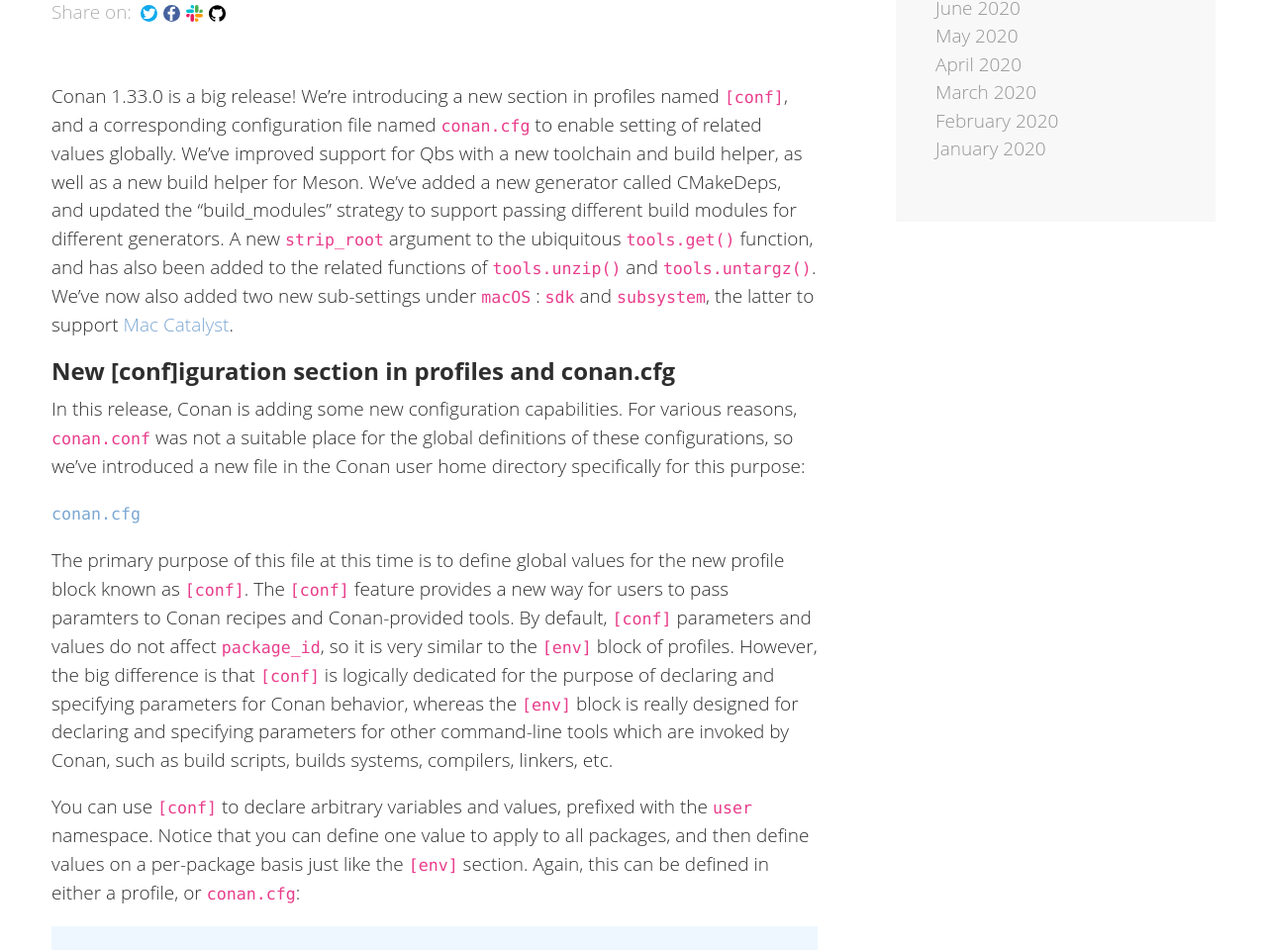
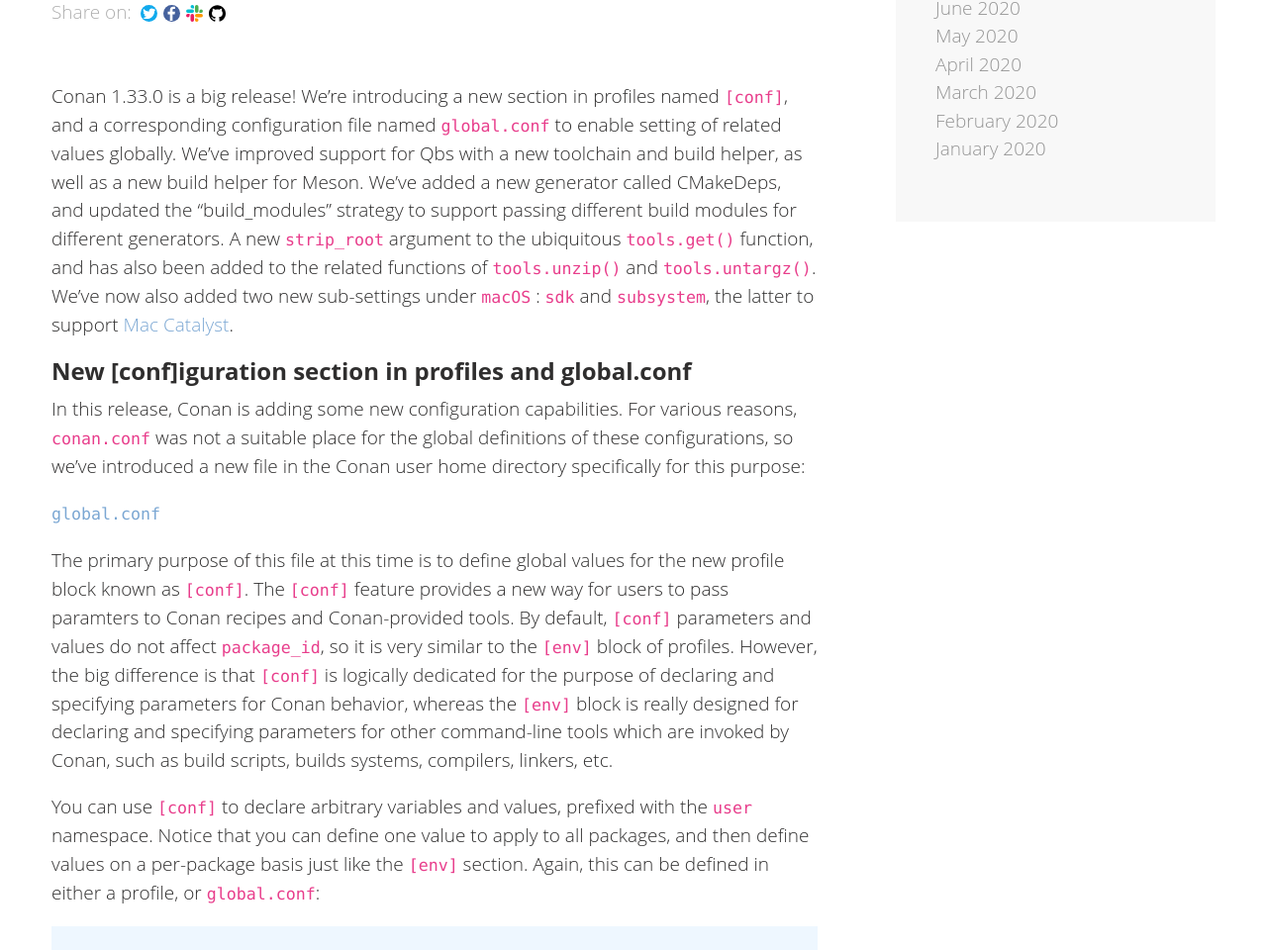
Before and after one commit to conan-io/conan-io.github.io, a Jekyll site: the page built from _posts/2021-01-27-New-conan-release-1-33.markdown, in a window 1280 px wide and 1400 px high. Shown: the part 418-1378 px from the top of the window at 99% size. Built offline with Jekyll 4.4.1, drawn with Linux system fonts in a browser that asks for light colours; comment, search, counter and statistics services are not loaded.

Commit message:
change conf name

```diff
--- a/_posts/2021-01-27-New-conan-release-1-33.markdown
+++ b/_posts/2021-01-27-New-conan-release-1-33.markdown
@@ -6,7 +6,7 @@ MSVC compiler settings, and better support for Apple platforms such as Catalyst.
 ---
 
 Conan 1.33.0 is a big release! We're introducing a new section in profiles named
-`[conf]`, and a corresponding configuration file named `conan.cfg` to
+`[conf]`, and a corresponding configuration file named `global.conf` to
 enable setting of related values globally. We've improved support for Qbs with a
 new toolchain and build helper, as well as a new build helper for Meson. We've
 added a new generator called CMakeDeps, and updated the "build_modules" strategy
@@ -16,14 +16,14 @@ been added to the related functions of `tools.unzip()` and `tools.untargz()`.
 We've now also added two new sub-settings under `macOS` : `sdk` and `subsystem`,
 the latter to support [Mac Catalyst](https://developer.apple.com/mac-catalyst/).
 
-## New [conf]iguration section in profiles and conan.cfg
+## New [conf]iguration section in profiles and global.conf
 
 In this release, Conan is adding some new configuration capabilities. For
 various reasons, `conan.conf` was not a suitable place for the global
 definitions of these configurations, so we've introduced a new file in the Conan
 user home directory specifically for this purpose:
 
-[`conan.cfg`](https://docs.conan.io/en/latest/reference/config_files/conan_cfg.html)
+[`global.conf`](https://docs.conan.io/en/latest/reference/config_files/global_conf.html)
 
 The primary purpose of this file at this time is to define global values for the
 new profile block known as `[conf]`. The `[conf]` feature provides a new way for
@@ -38,7 +38,7 @@ Conan, such as build scripts, builds systems, compilers, linkers, etc.
 You can use `[conf]` to declare arbitrary variables and values, prefixed with
 the `user` namespace. Notice that you can define one value to apply to all
 packages, and then define values on a per-package basis just like the `[env]`
-section. Again, this can be defined in either a profile, or `conan.cfg`:
+section. Again, this can be defined in either a profile, or `global.conf`:
 
     [conf]
     user.mycompany.logging:print_all_env_vars=False
```
